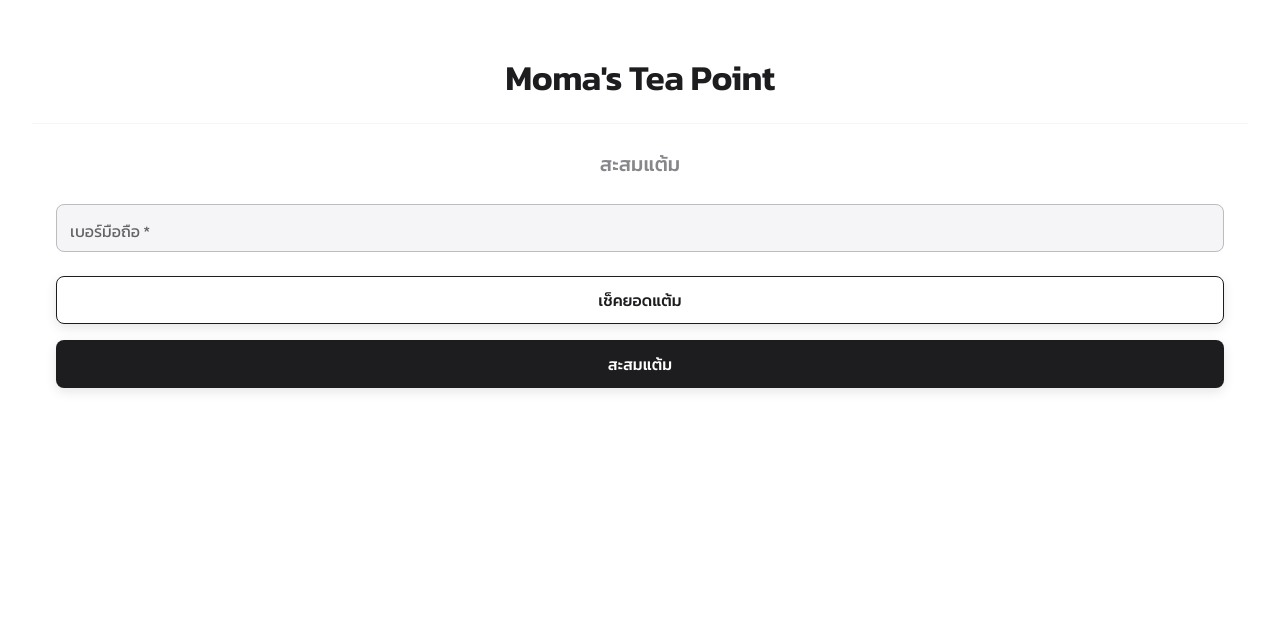
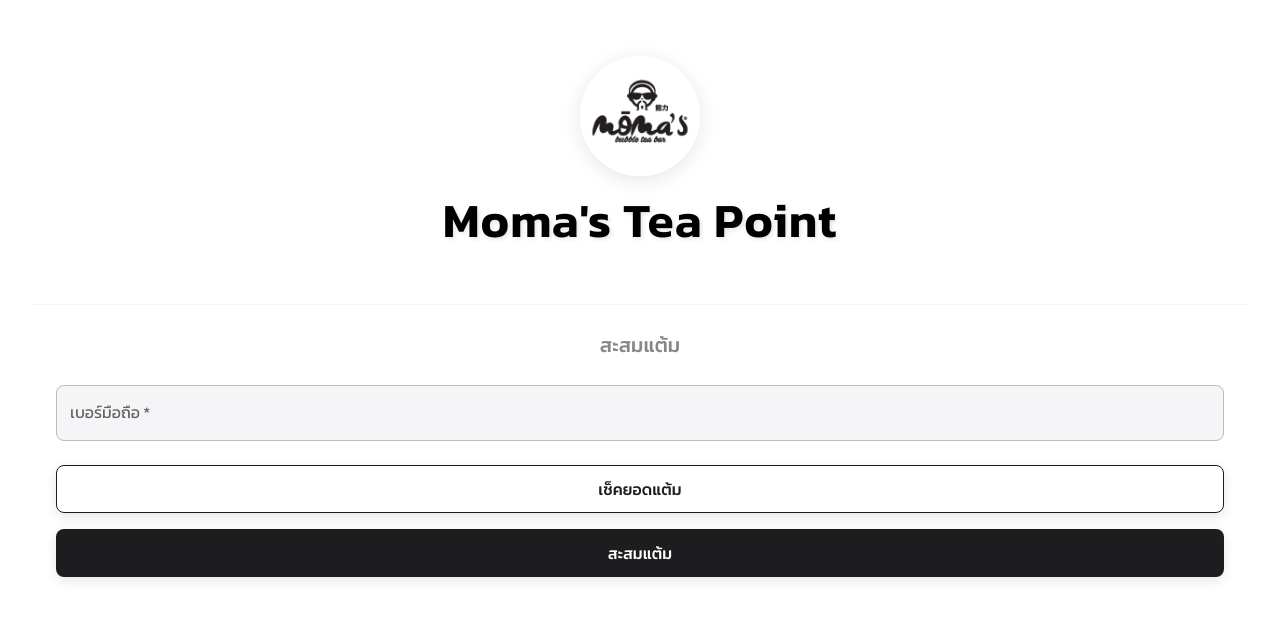
Before and after one commit to dirlenor/reward2, a React (Vite) app: page /#/ in a window 1280 px wide. Shown: the top 620 px of the page. Built offline with nearby package versions, Linux system fonts and the light colour scheme; no server answers.

Commit message:
feat: เพิ่ม logo และปรับขนาดช่องกรอกเบอร์มือถือ

```diff
--- a/src/pages/PhoneInput.tsx
+++ b/src/pages/PhoneInput.tsx
@@ -170,18 +170,41 @@
         background: '#ffffff',
         zIndex: 1,
       }}>
-        <Typography
-          variant="h4"
+        <Box
           sx={{
-            fontWeight: 700,
-            color: '#1d1d1f',
-            textAlign: 'center',
-            fontSize: '2.2rem',
-            letterSpacing: '-0.5px',
+            display: 'flex',
+            flexDirection: 'column',
+            alignItems: 'center',
+            mb: 4
           }}
         >
-          Moma's Tea Point
-        </Typography>
+          <Box
+            component="img"
+            src="/images/milk-tea-logo.png"
+            alt="Moma's Tea Logo"
+            sx={{
+              width: 120,
+              height: 120,
+              mb: 2,
+              borderRadius: '50%',
+              border: '4px solid white',
+              boxShadow: '0 4px 20px rgba(0,0,0,0.1)',
+              objectFit: 'cover'
+            }}
+          />
+          <Typography
+            variant="h3"
+            sx={{
+              color: '#000',
+              fontWeight: 700,
+              textAlign: 'center',
+              letterSpacing: '1px',
+              textShadow: '2px 2px 4px rgba(0,0,0,0.1)'
+            }}
+          >
+            Moma's Tea Point
+          </Typography>
+        </Box>
       </Box>
 
       {/* Main Content */}
@@ -218,7 +241,7 @@
             }}
             sx={{
               '& .MuiOutlinedInput-root': {
-                height: '48px',
+                height: '56px',
                 borderRadius: '8px',
                 backgroundColor: '#f5f5f7',
                 '&:hover fieldset': {
```
Also changed, not shown: public/images/milk-tea-logo.png (added).
